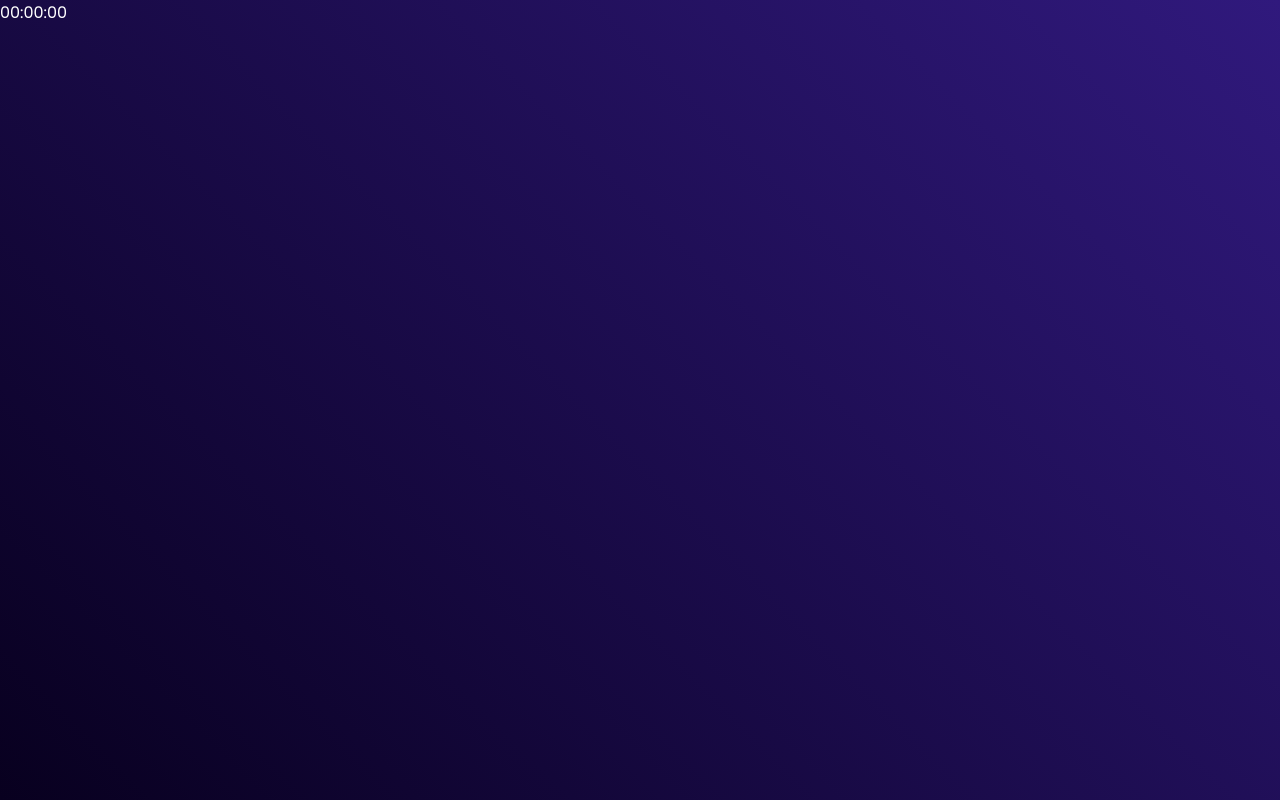
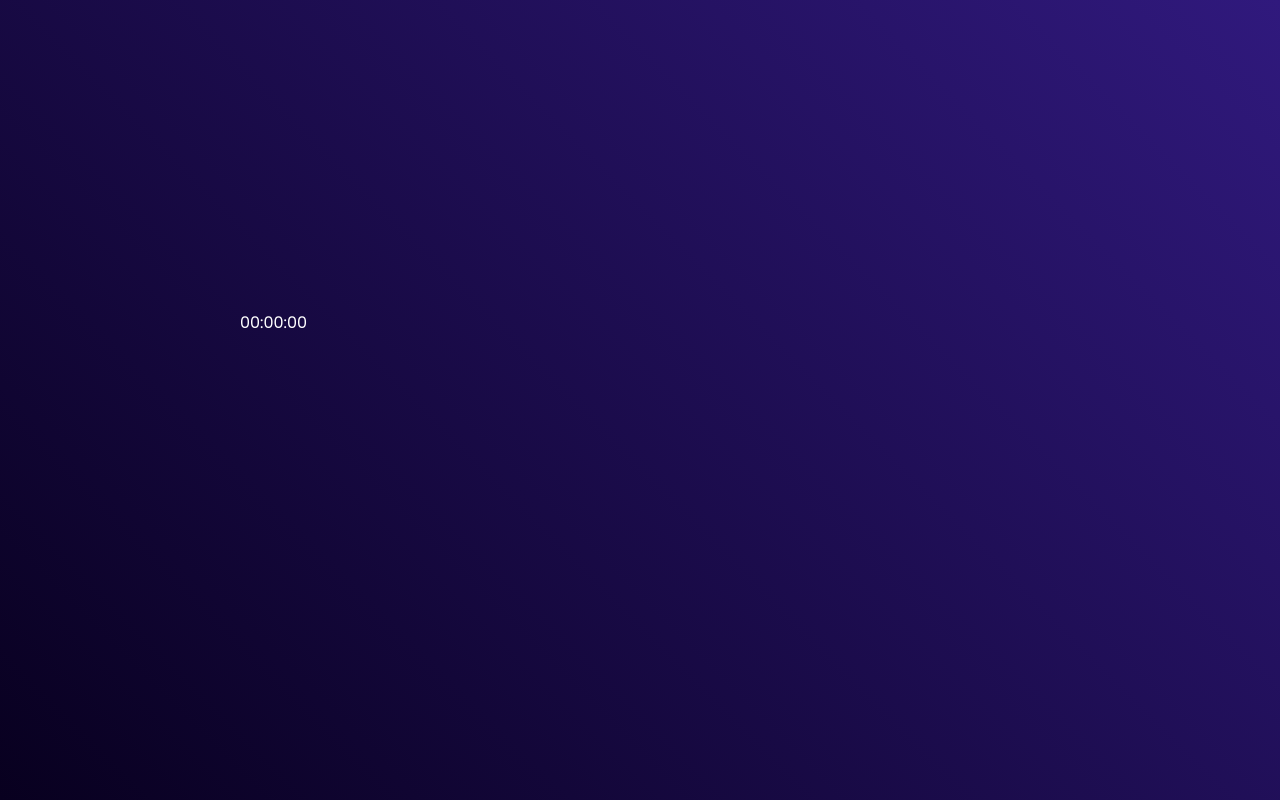
Before and after one commit to teddymitei/Clock, a plain HTML site: page index.html in a window 1280 px wide. Drawn offline with Linux system fonts and the light colour scheme.

Commit message:
container styling

```diff
--- a/style.css
+++ b/style.css
@@ -12,3 +12,12 @@
     color: #fff;
     position: relative;
 }
+
+.container{
+    width: 800px;
+    height: 180px;
+    position: absolute;
+    top: 50%;
+    left: 50%;
+    transform: translate(-50%,-50%);
+}
```
